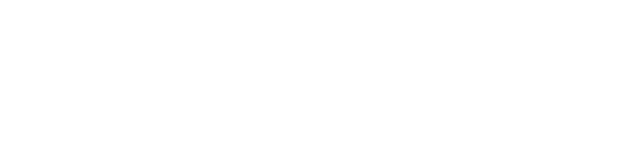
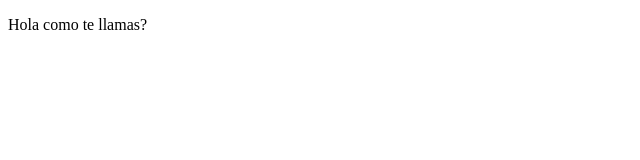
Before and after one commit to victor-di-bar/projectoCursoPrework, a plain HTML site: page index.html in a window 1280 px wide. Shown: the whole page, without its empty margins (0-640 px from the left). Drawn offline with Linux system fonts and the light colour scheme.

Commit message:
cambios realizados en el primer parrafo

```diff
--- a/index.html
+++ b/index.html
@@ -7,6 +7,6 @@
     <title>title</title>
 </head>
 <body>
-
+    <p>Hola como te llamas?</p>
 </body>
 </html>
```
